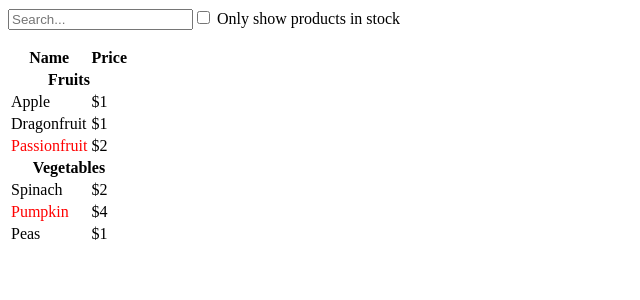
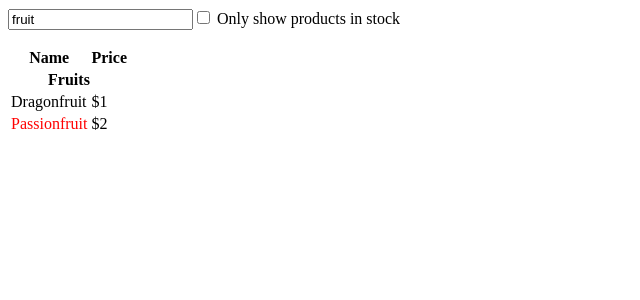
Before and after one commit to mitchelldirt/React-Docs-Beta, a React (Create React App) app: page / in a window 1280 px wide. Shown: the top 300 px of the page, without its empty margins (0-640 px from the left). Built offline with nearby package versions, Linux system fonts and the light colour scheme.

Commit message:
Added state common parent of the child components that needed it. React is starting to click more

```diff
--- a/src/App.js
+++ b/src/App.js
@@ -135,11 +135,21 @@ function ProductRow({ produce }) {
   )
 }
 
-function ProductTable({ produce }) {
+function ProductTable({ produce, filterText, inStockOnly }) {
   const rows = [];
   let lastCategory = null;
 
-  produce.forEach(item => {
+  produce.forEach((item) => {
+    if (
+      item.name.toLowerCase().indexOf(
+        filterText.toLowerCase()
+      ) === -1
+    ) {
+      return;
+    }
+    if (inStockOnly && !item.stocked) {
+      return;
+    }
     if (item.category !== lastCategory) {
       rows.push(
         <ProductCategoryRow category={item.category} key={item.category} />
@@ -164,12 +174,19 @@ function ProductTable({ produce }) {
   )
 }
 
-function SearchBar() {
+function SearchBar({filterText, inStockOnly, onFilterTextChange, onInStockOnlyChange}) {
   return (
     <form>
-      <input type="text" placeholder="Search..." />
+      <input
+      type="text"
+      value={filterText}
+      placeholder="Search..."
+      onChange={(e) => onFilterTextChange(e.target.value)}/>
       <label>
-        <input type="checkbox" />
+        <input
+        value={inStockOnly}
+        type="checkbox"
+        onChange={(e) => onInStockOnlyChange(e.target.checked)} />
         {' '}
         Only show products in stock
       </label>
@@ -187,10 +204,20 @@ const PRODUCE = [
 ]
 
 export default function filterableProductTable({ produce }) {
+  const [filterText, setFilterText] = useState('fruit');
+  const [inStockOnly, setInStockOnly] = useState(false);
+
   return (
     <div>
-      <SearchBar />
-      <ProductTable produce={PRODUCE} key={1} />
+      <SearchBar
+        filterText={filterText}
+        inStockOnly={inStockOnly}
+        onFilterTextChange={setFilterText}
+        onInStockOnlyChange={setInStockOnly}/>
+      <ProductTable
+        filterText={filterText}
+        inStockOnly={inStockOnly}
+        produce={PRODUCE} />
     </div>
   )
 }
```
